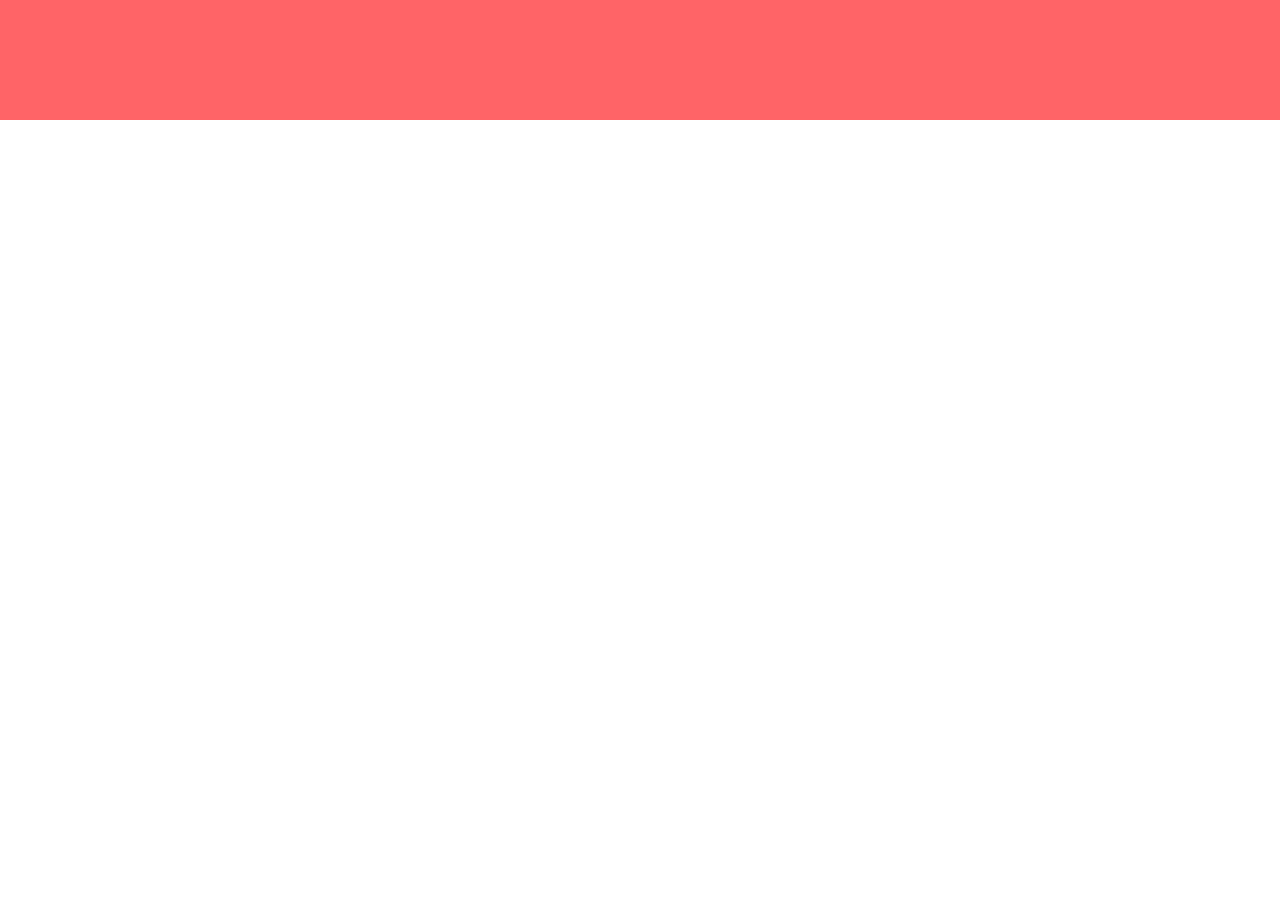
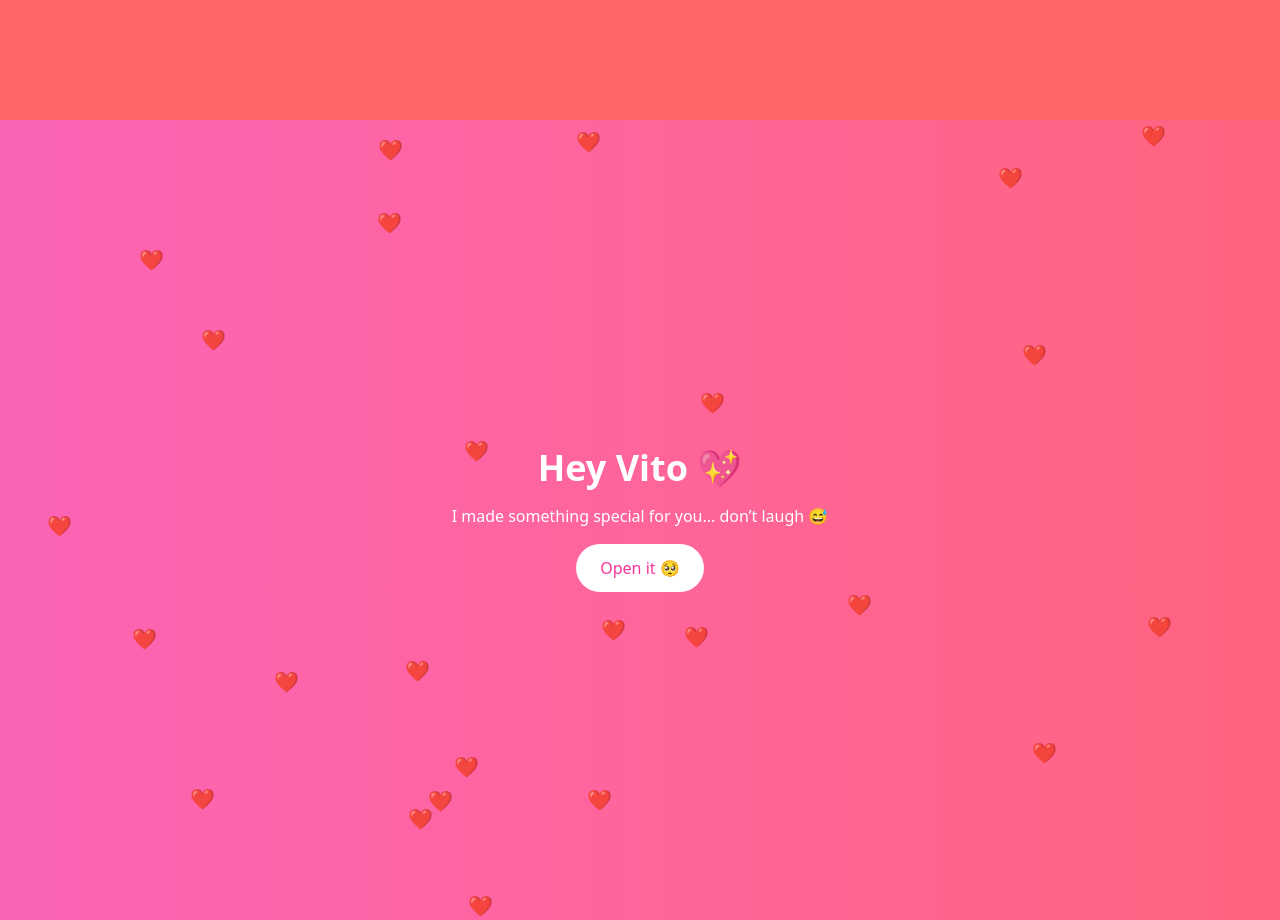
Before and after one commit to owoichoprosper44-hash/react, a React (Vite) app: page / in a window 1280 px wide. Shown: the part 680-1600 px from the top of the page. Before the commit the page ends 800 px from the top, so only its background shows below. Built offline with nearby package versions, Linux system fonts and the light colour scheme.

Commit message:
ommit unnecessary spaces in code files

```diff
--- /dev/null
+++ b/Vito.jsx
@@ -0,0 +1,125 @@
+import { useState, useEffect } from "react";
+
+const Vito = () => {
+  const [started, setStarted] = useState(false);
+  const [text, setText] = useState("");
+  const [showFinal, setShowFinal] = useState(false);
+  const [accepted, setAccepted] = useState(false); // ✅ NEW
+
+  const message =
+    "Vito... I didn’t want to say this the normal way. You mean more to me than words can explain. ❤️";
+
+  useEffect(() => {
+    if (started) {
+      let i = 0;
+      const interval = setInterval(() => {
+        setText((prev) => prev + message[i]);
+        i++;
+        if (i === message.length) clearInterval(interval);
+      }, 40);
+
+      setTimeout(() => {
+        setShowFinal(true);
+      }, 4000);
+    }
+  }, [started]);
+
+  const startLove = () => {
+    setStarted(true);
+    const audio = new Audio("/love.mp3");
+    audio.play();
+  };
+
+  const moveButton = (e) => {
+    const btn = e.target;
+    btn.style.position = "absolute";
+    btn.style.top = Math.random() * 80 + "%";
+    btn.style.left = Math.random() * 80 + "%";
+  };
+
+  return (
+    <div className="h-screen flex items-center justify-center bg-gradient-to-r from-pink-400 to-rose-400 text-white relative overflow-hidden">
+
+      {!started && (
+        <div className="text-center space-y-4">
+          <h1 className="text-4xl font-bold">Hey Vito 💖</h1>
+          <p className="max-w-md">
+            I made something special for you... don’t laugh 😅
+          </p>
+          <button
+            onClick={startLove}
+            className="px-6 py-3 bg-white text-pink-500 rounded-full hover:bg-pink-100 transition"
+          >
+            Open it 🥺
+          </button>
+        </div>
+      )}
+
+      {started && (
+        <div className="text-center space-y-6">
+          <h2 className="text-xl max-w-lg">{text}</h2>
+
+          {showFinal && (
+            <>
+              <h1 className="text-4xl font-bold animate-bounce">
+                I LOVE YOU VITO ❤️
+              </h1>
+
+              <div className="flex gap-4 justify-center mt-4">
+                <button
+                  onClick={() => setAccepted(true)} // ✅ UPDATED
+                  className="px-6 py-3 bg-white text-pink-500 rounded-full"
+                >
+                  Yes 💖
+                </button>
+
+                <button
+                  onMouseOver={moveButton}
+                  className="px-6 py-3 bg-red-200 text-red-600 rounded-full"
+                >
+                  No 😅
+                </button>
+              </div>
+
+              {/* ✅ SWEET MESSAGE */}
+              {accepted && (
+                <div className="mt-6 animate-bounce">
+                  <h2 className="text-2xl font-bold">
+                    You just made me the happiest person alive 😭❤️
+                  </h2>
+
+                  <p className="mt-3 text-lg">
+                    Vito… I promise to always make you smile,
+                    to stand by you, and never take you for granted 💖
+                  </p>
+
+                  <p className="mt-2 text-lg">
+                    This is just the beginning of something beautiful 🌹
+                  </p>
+                </div>
+              )}
+            </>
+          )}
+        </div>
+      )}
+
+      {/* Floating hearts */}
+      <div className="absolute inset-0 pointer-events-none">
+        {Array.from({ length: 25 }).map((_, i) => (
+          <span
+            key={i}
+            className="absolute text-xl animate-pulse"
+            style={{
+              top: Math.random() * 100 + "%",
+              left: Math.random() * 100 + "%",
+            }}
+          >
+            ❤️
+          </span>
+        ))}
+      </div>
+    </div>
+  );
+};
+
+export default Vito;
--- a/src/App.jsx
+++ b/src/App.jsx
@@ -55,6 +55,7 @@ import Dashboard from "./components/Opay";
 import Opaypractice from "./components/Opaypractice";
 import Experiment from "./components/Experiment";
 import Paystack from "./components/Paystack";
+import Vito from "../Vito";
 
 
 function App() {
@@ -67,6 +68,8 @@ function App() {
       <Track/>
       {/* <Cbt/> */}
 
+      <Vito/>
+
     </div>
   );
 }
--- a/src/components/Track.jsx
+++ b/src/components/Track.jsx
@@ -1,4 +1,4 @@
-import React, { useEffect, useState } from "react";
+import React, {  useState } from "react";
 
 const Track = () => {
 
@@ -19,7 +19,7 @@ const Track = () => {
 
     const handleAddTodo = () => {
         if (todoQuery.trim() !== "") {
-            const updatedTodos = [...Todo, todoQuery];
+            const updatedTodos = [...Todo,  todoQuery];
 
             setTodos(updatedTodos);
 
```
